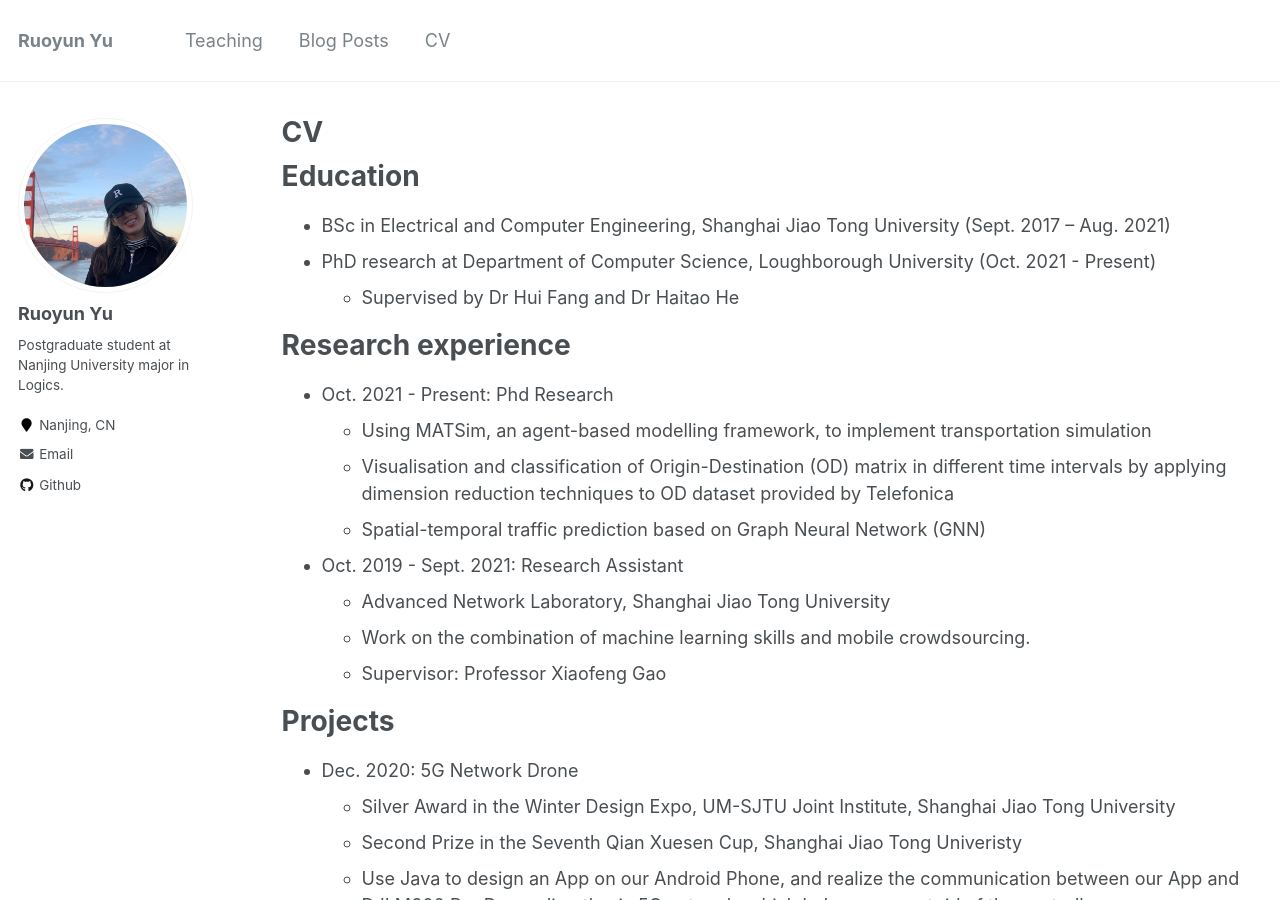
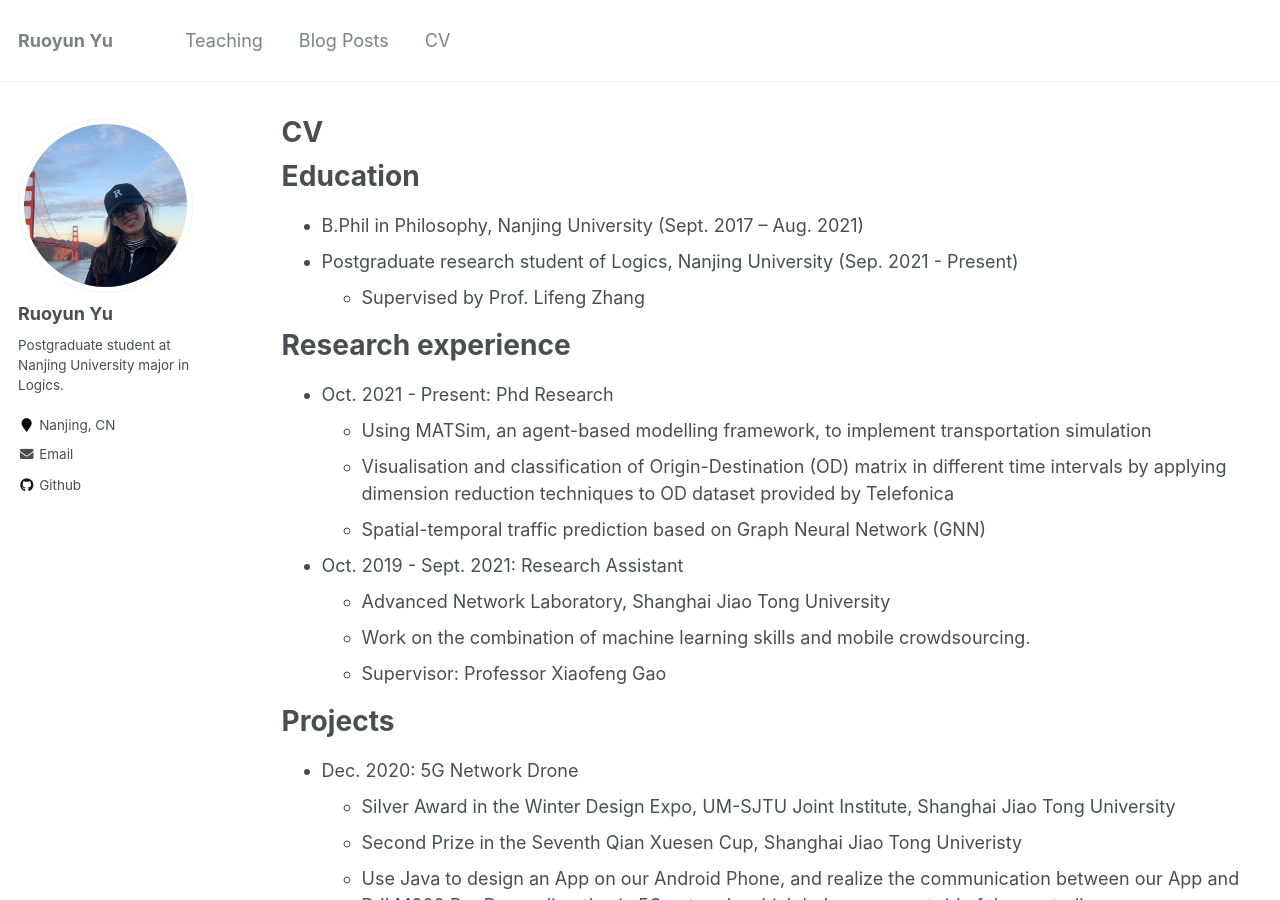
Before and after one commit to ruoyunyu/ruoyunyu.github.io, a Jekyll site: the page built from _pages/cv.md, in a window 1280 px wide and 900 px high. Built offline with Jekyll 4.4.1, drawn with Linux system fonts in a browser that asks for light colours.

Commit message:
Update cv.md

```diff
--- a/_pages/cv.md
+++ b/_pages/cv.md
@@ -11,9 +11,9 @@ redirect_from:
 
 Education
 ======
-* BSc in Electrical and Computer Engineering, Shanghai Jiao Tong University (Sept. 2017 – Aug. 2021)
-* PhD research at Department of Computer Science, Loughborough University (Oct. 2021 - Present)
-  * Supervised by Dr Hui Fang and Dr Haitao He
+* B.Phil in Philosophy, Nanjing University (Sept. 2017 – Aug. 2021)
+* Postgraduate research student of Logics, Nanjing University (Sep. 2021 - Present)
+  * Supervised by Prof. Lifeng Zhang
 
 Research experience
 ======
```
